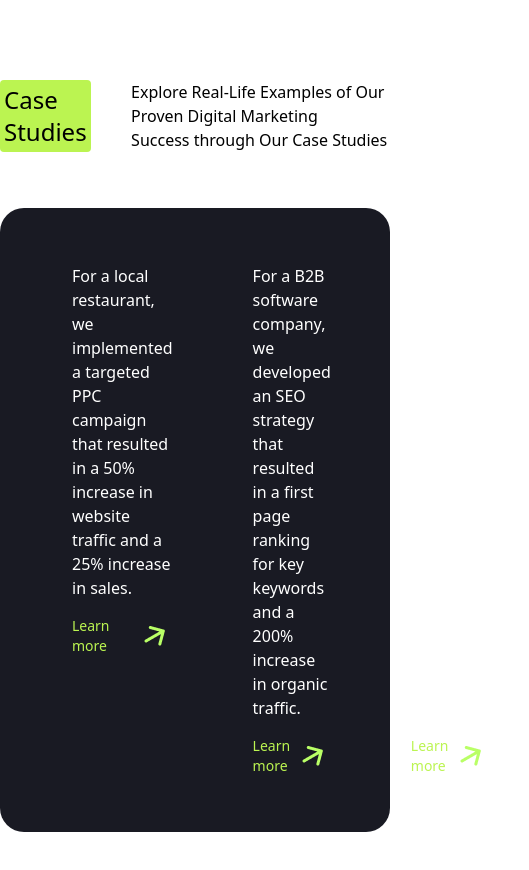
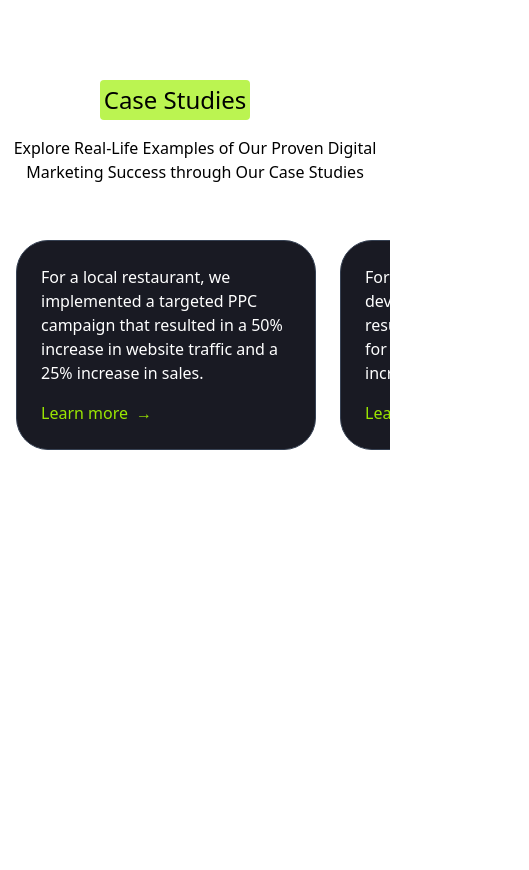
Before and after one commit to FahadBinQaiser/Positivus, a React (Vite) app: page / in a window 390 px wide. Shown: the top 870 px of the page, 529 px wide, since content can reach past the window. After the commit the page ends 844 px from the top, so only its background shows below. Built offline with nearby package versions, Linux system fonts and the light colour scheme.

Commit message:
Case study responsiveness done

```diff
--- a/src/caseStudy/case_study.jsx
+++ b/src/caseStudy/case_study.jsx
@@ -1,16 +1,48 @@
 const CaseStudy = () => {
     return(
         <>
-                <div className="bg-white mx-auto max-w-5xl py-20">
-        <div className="row_line flex flex-row justify-start items-center space-x-10">
+        <div className="bg-white mx-auto max-w-5xl py-20">
+        <div className="row_line flex flex-col sm:flex-row justify-start items-center space-x-10">
             <h1 className="bg-lime-300 rounded-sm font-medium text-2xl p-1">Case Studies</h1>
-            <p className="font-normal">
-            Explore Real-Life Examples of Our Proven Digital Marketing <br />
-            Success through Our Case Studies
+            <p className="font-normal text-center sm:text-left pt-4 sm:pt-0">
+            Explore Real-Life Examples of Our Proven Digital Marketing <span className="sm:block">
+            Success through Our Case Studies</span>
             </p>
         </div>
-
-        <div className="container_box text-white w-full my-14 rounded-3xl bg-[#191A23] mx-auto max-w-5xl flex flex-row items-start px-8 py-14">
+        {/* Mobile code for case studies */}
+        <div className="mobileCodeForCaseStudies flex sm:hidden rounded-3xl text-white max-w-6xl mx-auto py-14 px-4 overflow-x-auto no-scrollbar">
+            <div className="flex flex-row gap-6 w-max">
+                 <div className="min-w-[300px] max-w-xs bg-[#191A23] p-6 rounded-4xl flex flex-col border border-gray-700">
+                <p>
+                    For a local restaurant, we implemented a targeted PPC campaign that
+                    resulted in a 50% increase in website traffic and a 25% increase in sales.
+                </p>
+                <a href="#" className="text-lime-400 font-medium mt-4 inline-flex items-center">
+                    Learn more <span className="ml-2">→</span>
+                </a>
+            </div>
+        <div className="min-w-[300px] max-w-xs bg-[#191A23] p-6 rounded-4xl flex flex-col border border-gray-700">
+        <p>
+            For a B2B software company, we developed an SEO strategy that resulted
+            in a first page ranking for key keywords and a 200% increase in organic traffic.
+        </p>
+        <a href="#" className="text-lime-400 font-medium mt-4 inline-flex items-center">
+            Learn more <span className="ml-2">→</span>
+        </a>
+    </div>
+    <div className="min-w-[300px] max-w-xs bg-[#191A23] p-6 rounded-4xl flex flex-col border border-gray-700">
+      <p>
+        For a national retail chain, we created a social media marketing campaign
+        that increased followers by 25% and generated a 20% increase in online sales.
+      </p>
+      <a href="#" className="text-lime-400 font-medium mt-4 inline-flex items-center">
+        Learn more <span className="ml-2">→</span>
+      </a>
+            </div>
+        </div>
+    </div>
+        {/* Desktop code for case studies */}
+        <div className="container_box hidden text-white w-full my-14 rounded-3xl bg-[#191A23] mx-auto max-w-5xl sm:flex flex-row items-start px-8 py-14">
 
             <div className="contentPrimary flex flex-col px-10">
             <p className="text-pretty">
```
